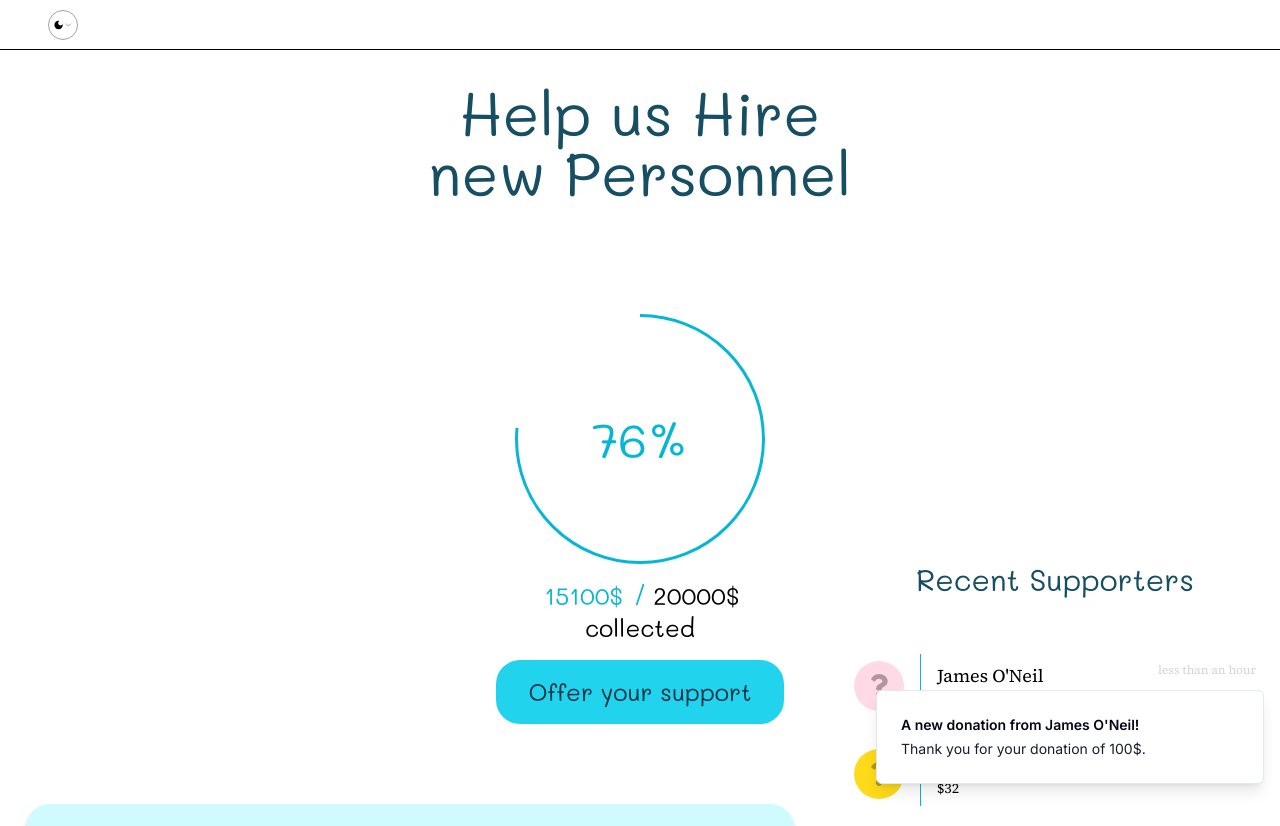
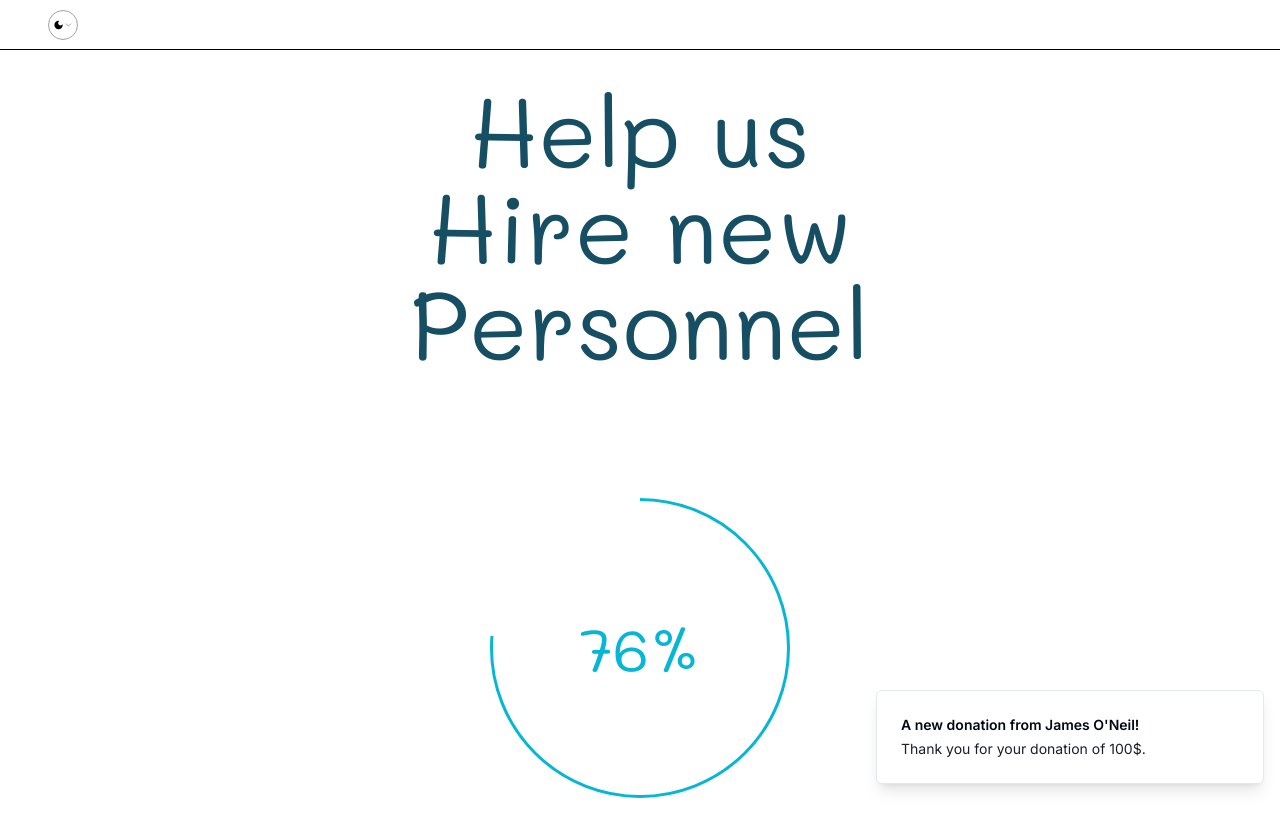
Before and after one commit to S-IR/medito-project, a Next.js app: page / in a window 1280 px wide. Shown: the top 826 px of the page. Built offline with nearby package versions, Linux system fonts and the light colour scheme.

Commit message:
changed the hero section size to occupy the screen better on desktop

```diff
--- a/src/components/homepage/DonationProgress.tsx
+++ b/src/components/homepage/DonationProgress.tsx
@@ -75,7 +75,7 @@ const DonationProgress = () => {
   }, [newDonorData])
 
   // Define the diameter and stroke of the circle
-  const diameter = 250
+  const diameter = 300
   const strokeWidth = 3
 
   // Calculate the circumference of the circle
@@ -94,7 +94,7 @@ const DonationProgress = () => {
   return (
     <div className=" flex flex-col items-center justify-center ">
       <div className="relative">
-        <animated.p className="absolute left-1/2 top-1/2 z-10 -translate-x-1/2 -translate-y-1/2 font-handwriting text-5xl text-cyan-500 dark:text-cyan-300">
+        <animated.p className="absolute left-1/2 top-1/2 z-10 -translate-x-1/2 -translate-y-1/2 font-handwriting lg:text-6xl text-5xl text-cyan-500 dark:text-cyan-300">
           {animationProps.progress.to((p) => `${Math.round(p*100)}%`)}
         </animated.p>
         <svg
@@ -128,25 +128,25 @@ const DonationProgress = () => {
 
       <animated.div
         style={{ opacity: animationProps.opacity }}
-        className={'flex flex-col items-center'}
+        className={'flex flex-col lg:mt-6 items-center'}
       >
         <div className="mt-4 flex w-full items-center justify-center font-handwriting text-2xl ">
           <animated.p
             className={
-              'min-w-[100px] text-center text-cyan-500 dark:text-cyan-300'
+              'min-w-[100px] lg:text-2xl  text-center text-cyan-500 dark:text-cyan-300'
             }
           >
             {donationMetadata?.gathered}$
           </animated.p>
           <p className={'text-cyan-500 '}>/</p>
-          <p className="min-w-[100px] text-center">
+          <p className="min-w-[100px]  lg:text-2xl text-center">
             {donationMetadata?.target}$
           </p>
         </div>
         <p className="m-0 p-0 font-handwriting text-2xl">collected</p>
         <button
           onClick={scrollToDonationForm}
-          className="rounded-3xl mt-8 bg-cyan-400 px-8 py-4 font-handwriting text-2xl text-cyan-950 transition-all duration-300 hover:bg-cyan-300 dark:bg-cyan-800 dark:text-cyan-200 hover:dark:bg-cyan-700 lg:mt-4"
+          className="rounded-3xl mt-8 bg-cyan-400 px-8 py-4 font-handwriting text-2xl text-cyan-950 transition-all duration-300 hover:bg-cyan-300 dark:bg-cyan-800 dark:text-cyan-200 hover:dark:bg-cyan-700 lg:mt-12 lg:px-14 lg:py-6 lg:text-3xl "
         >
           Offer your support
         </button>
--- a/src/components/homepage/PageSections/HeroSection.tsx
+++ b/src/components/homepage/PageSections/HeroSection.tsx
@@ -23,16 +23,16 @@ export default async function HeroSection() {
   return (
     <article className="relative w-full py-[15vh] lg:py-[4vh] ">
       <div className="mb-12 flex w-full animate-fadeIn flex-col items-center justify-center space-y-12 align-middle lg:mb-8 lg:space-y-6 ">
-        <h1 className="w-full max-w-[350px] animate-fadeIn text-center font-handwriting  text-5xl text-cyan-900 dark:text-cyan-200   lg:max-w-[450px] lg:text-6xl  ">
+        <h1 className="w-full max-w-[80vw] animate-fadeIn text-center font-handwriting   text-5xl text-cyan-900 dark:text-cyan-200 md:text-6xl   xl:max-w-[40vw] lg:text-8xl  ">
           {hydrationData.title}
         </h1>
-        <h2 className="max-w-[300px] text-center font-serif text-xl font-thin text-white lg:max-w-[550px] lg:font-light ">
+        <h2 className="max-w-[300px] text-center lg:text-3xl font-serif text-xl font-thin text-white lg:max-w-[50vw] xl:font-light ">
           {hydrationData.subTitle}
         </h2>
       </div>
       <DonationProgress />
       <div className="mt-20 flex w-full animate-fadeIn flex-col items-center lg:items-baseline ">
-        <div className="w-[95vw] rounded-3xl bg-cyan-100 px-2 py-4 text-xl shadow-md shadow-stone-300 dark:bg-neutral-900 dark:shadow-stone-950 lg:ml-[2vw] lg:w-auto lg:max-w-[60vw]">
+        <div className="w-[95vw] rounded-3xl bg-cyan-100 px-2 py-4 text-xl shadow-md shadow-stone-300 dark:bg-neutral-900 dark:shadow-stone-950 lg:ml-[2vw] lg:w-auto xl:max-w-[45vw]">
           <h3 className="p-2 font-serif">{hydrationData.description}</h3>
         </div>
       </div>
```
